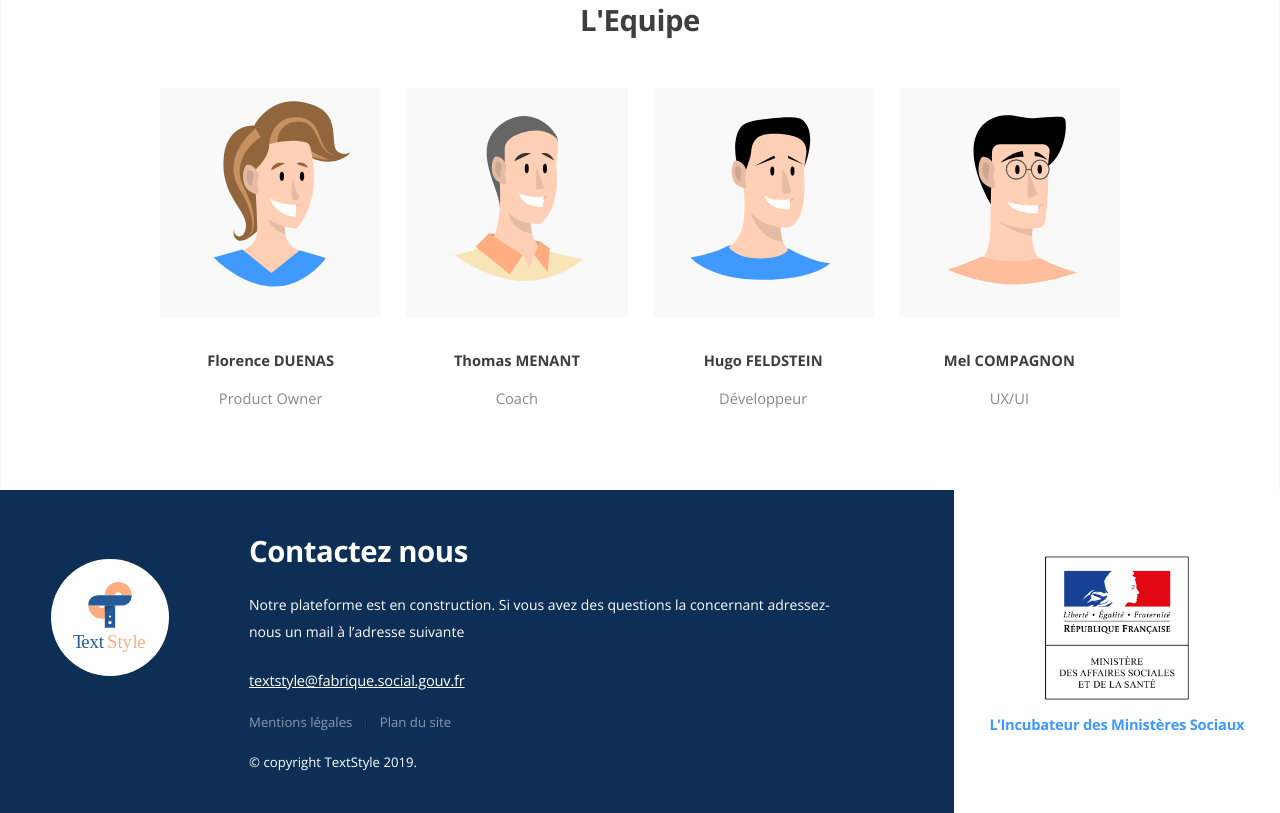
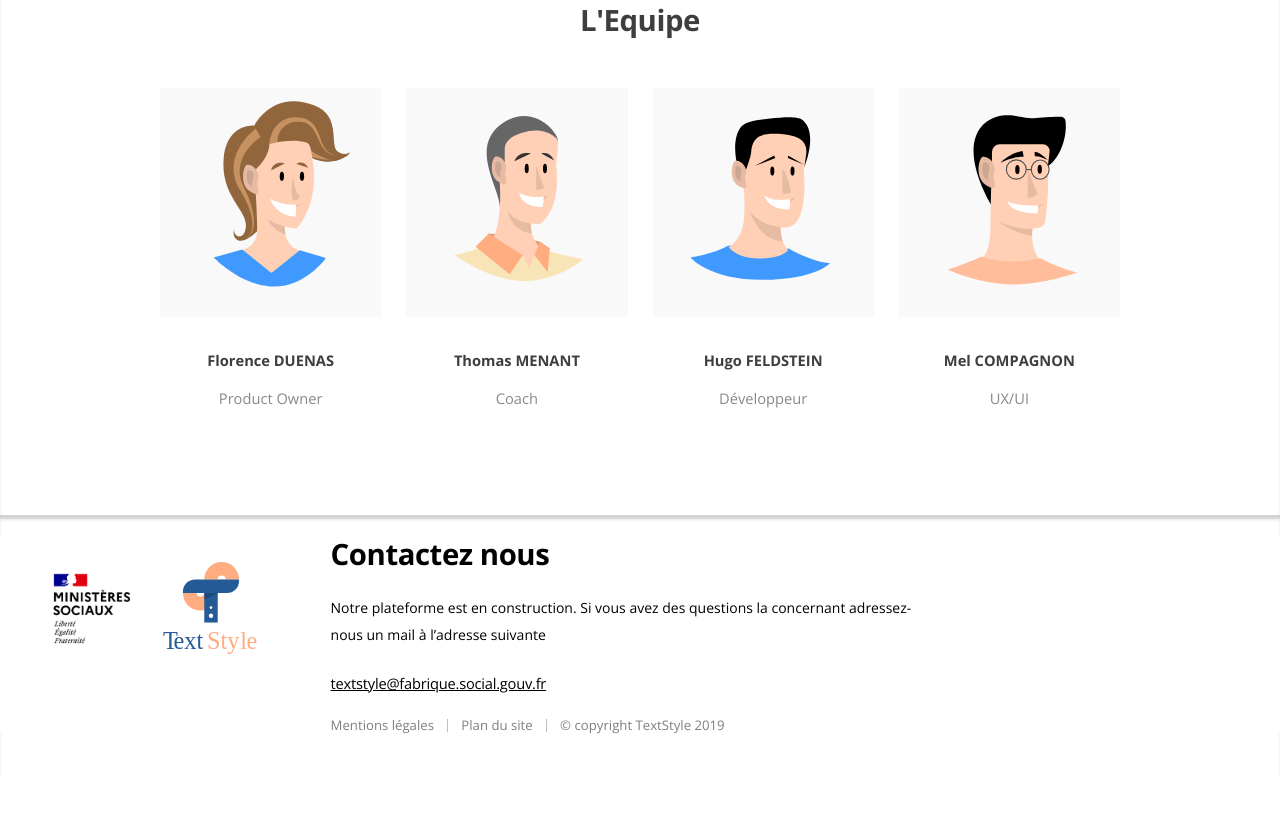
Before and after one commit to SocialGouv/presentation-textstyle, a plain HTML site: page index.html in a window 1280 px wide. Shown: the part 1342-2155 px from the top of the page. After the commit the page ends 2118 px from the top, so only its background shows below. Drawn offline with nearby package versions, Linux system fonts and the light colour scheme.

Commit message:
fix: change footer for compliance

```diff
--- a/assets/css/main.css
+++ b/assets/css/main.css
@@ -1873,13 +1873,13 @@ input {
 
 		.wrapper.style4 {
 			background:#f9f9f9;
-			color: #fff;
+			color: black;
 			padding-bottom:0;
 			padding-top:0;
 		}
 
 			.wrapper.style4 h1, .wrapper.style4 h2, .wrapper.style4 h4, .wrapper.style4 h5, .wrapper.style4 h6 {
-				color: #fff;
+				color: black;
 			}
 			.wrapper.style4 h3{
 				color: #000;
@@ -2035,13 +2035,13 @@ input {
 			height: 100px;
 			margin: 0;
 		}
-
+	#contact{
+		border-top: 3px solid lightgray;
+		padding: 3em 0;
+		background: white;
+	}
 	#contact footer {
 		font-size: 0.9em;
-	}
-	#contact .image {
-		background: #fff;
-
 	}
 	#contact .form {
 		display: flex;
@@ -2051,8 +2051,7 @@ input {
 		text-align: left;
 	}
 	#contact .medium{
-		background: #0d2f55;
-		padding: 3em 0;
+		background: white;
 		text-align: left;
 	}
 	#contact .medium footer{
@@ -2068,20 +2067,19 @@ input {
 		padding: 1em;
 	}
 	#contact .ministere .container a{
-		color: #3f99ff;
+		color: black;
 		font-size:1em
 	}
 	#contact .medium .image{
 		border-radius: 100px;
-		width: 8em;
-		height: 8em;
+		padding: 0 30px;
 		display: flex;
 		margin: auto;
 
 	}
 	#contact .medium .image img{
-		width: 5em;
-		height: 5em;
+		width: 40%;
+		height: 40%;
 		display: block;
 		margin: auto;
 	}
@@ -2095,7 +2093,7 @@ input {
 	}
 	#contact .medium header > h3{
 		font-size: 1em;
-		color: #fff;
+		color: black;
 		margin: 1.5em 0;
 		font-weight: 100;
 		text-decoration: underline;
@@ -2104,7 +2102,7 @@ input {
 /* Copyright */
 
 	#copyright {
-		color: #fff;
+		color: black;
 		font-size: 1em;
 		line-height: 1em;
 		list-style: none;
@@ -2120,9 +2118,8 @@ input {
 			margin: 0 0 0 1em;
 			opacity:0.5;
 		}
-		#copyright p {
-			margin-top: 2em;
-			margin-bottom: 0;
+		#copyright span {
+			color: black;
 		}
 
 			#copyright li:first-child {
--- a/index.html
+++ b/index.html
@@ -124,13 +124,13 @@
 		<!-- Contact -->
 			<article id="contact" class="wrapper style4">
 				<div class="row">
-					<div class="col-9 col-9-large col-12-medium">
+					<div class="col-12 col-12-large col-12-medium">
 						<div class="medium row">
 							<div class="col-3 col-3-large col-3-medium">
-								<span class="image fit"><img src="images/logo/Logo.svg" alt="" /></span>
+								<span class="image fit"><img src="images/logo/ministere_sociaux.png" alt="" /><img src="images/logo/Logo.svg" alt="" /></span>
 
 							</div>
-							<div class="col-9 col-9-large col-9-medium form">
+							<div class="col-push-1 col-8 col-8-large col-8-medium form">
 								<header>
 									<h2>Contactez nous</h2>
 									<p>Notre plateforme est en construction. Si vous avez des questions
@@ -141,21 +141,13 @@
 
 								<footer>
 									<ul id="copyright">
-										<li>Mentions légales</li><li>Plan du site</li>
-										<p> © copyright TextStyle 2019.</p>
+										<li>Mentions légales</li><li>Plan du site</li><li> <span>© copyright TextStyle 2019</span></li>
+
 									</ul>
 								</footer>
 							</div>
 
 						</div>
-					</div>
-					<div class="col-3 col-3-large col-12-medium ministere">
-						<div class="container">
-							<span class="image"><img src="images/ministere.png" alt="" /></span>
-							<h3><a href = "https://www.incubateur.social.gouv.fr">L’Incubateur des Ministères Sociaux</a></h3>
-						</div>
-
-
 					</div>
 				</div>
 
```
Also changed, not shown: images/logo/ministere_sociaux.png (added).
